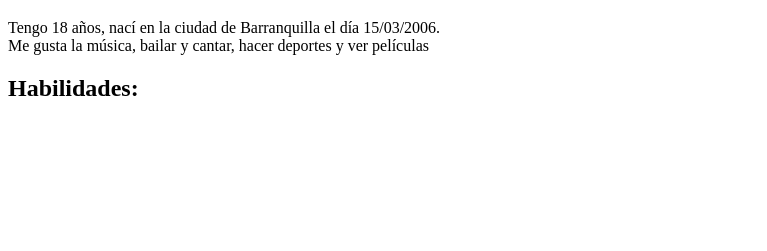
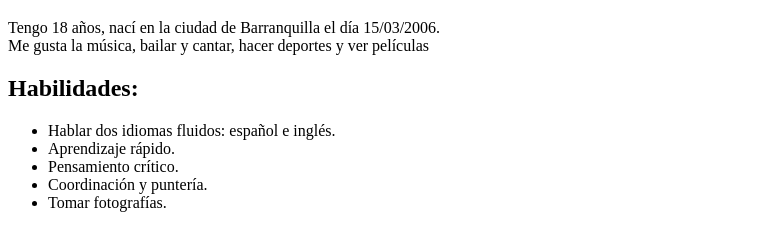
Before and after one commit to Isa-G88/parcial_isabella_primerejercicio, a plain HTML site: page index.html in a window 1280 px wide. Shown: the part 61-312 px from the top of the page, without its empty margins (0-767 px from the left). Drawn offline with Linux system fonts and the light colour scheme.

Commit message:
Quinto commit: habilidades

```diff
--- a/index.html
+++ b/index.html
@@ -11,5 +11,12 @@
     <div>Me gusta la música, bailar y cantar, hacer deportes y ver películas</div>
 
     <h2>Habilidades:</h2>
+    <div><ul>
+        <li>Hablar dos idiomas fluidos: español e inglés.</li>
+        <li>Aprendizaje rápido.</li>
+        <li>Pensamiento crítico.</li>
+        <li>Coordinación y puntería.</li>
+        <li>Tomar fotografías.</li>
+    </ul></div>
 </body>
 </html>
```
